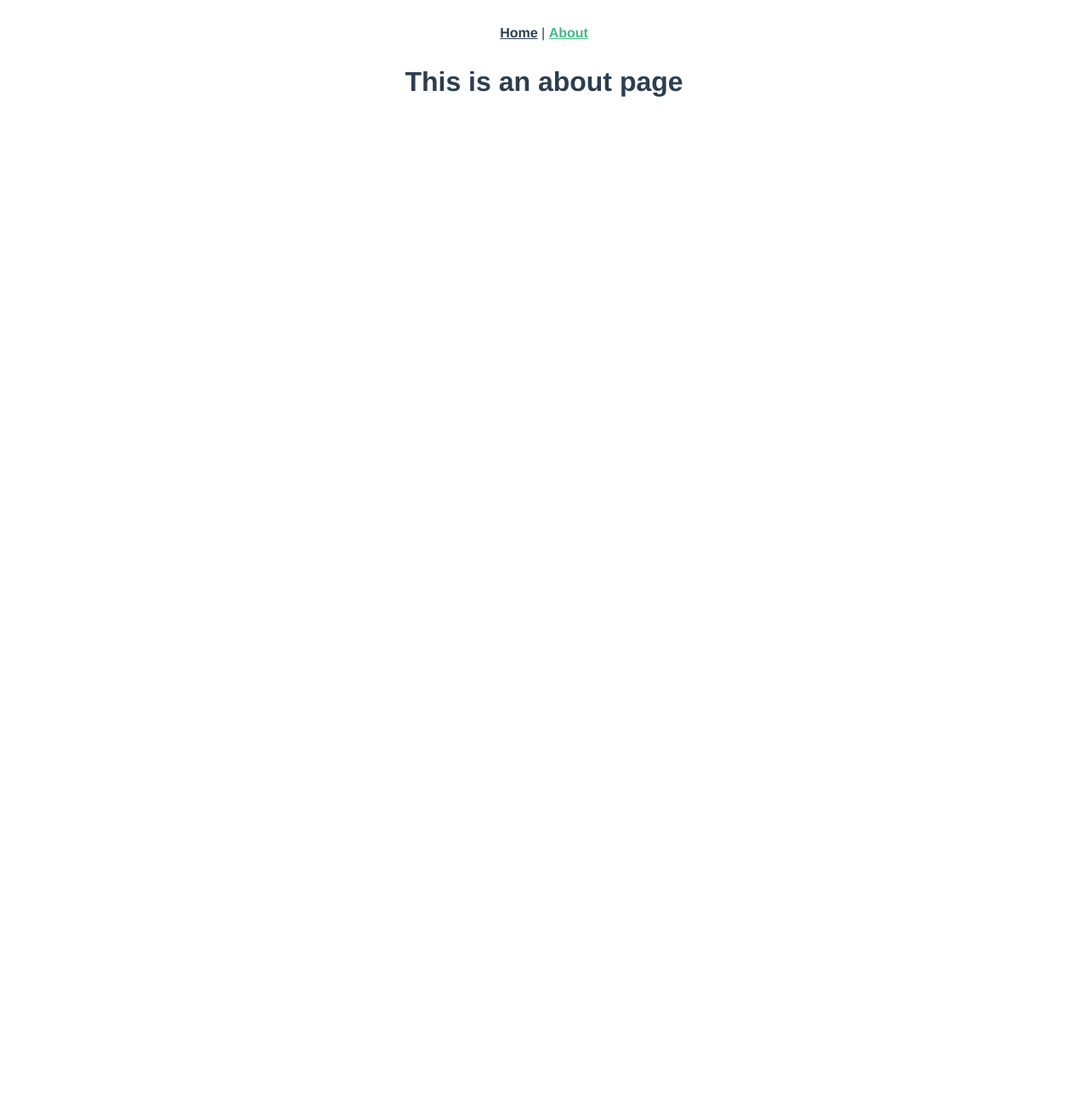
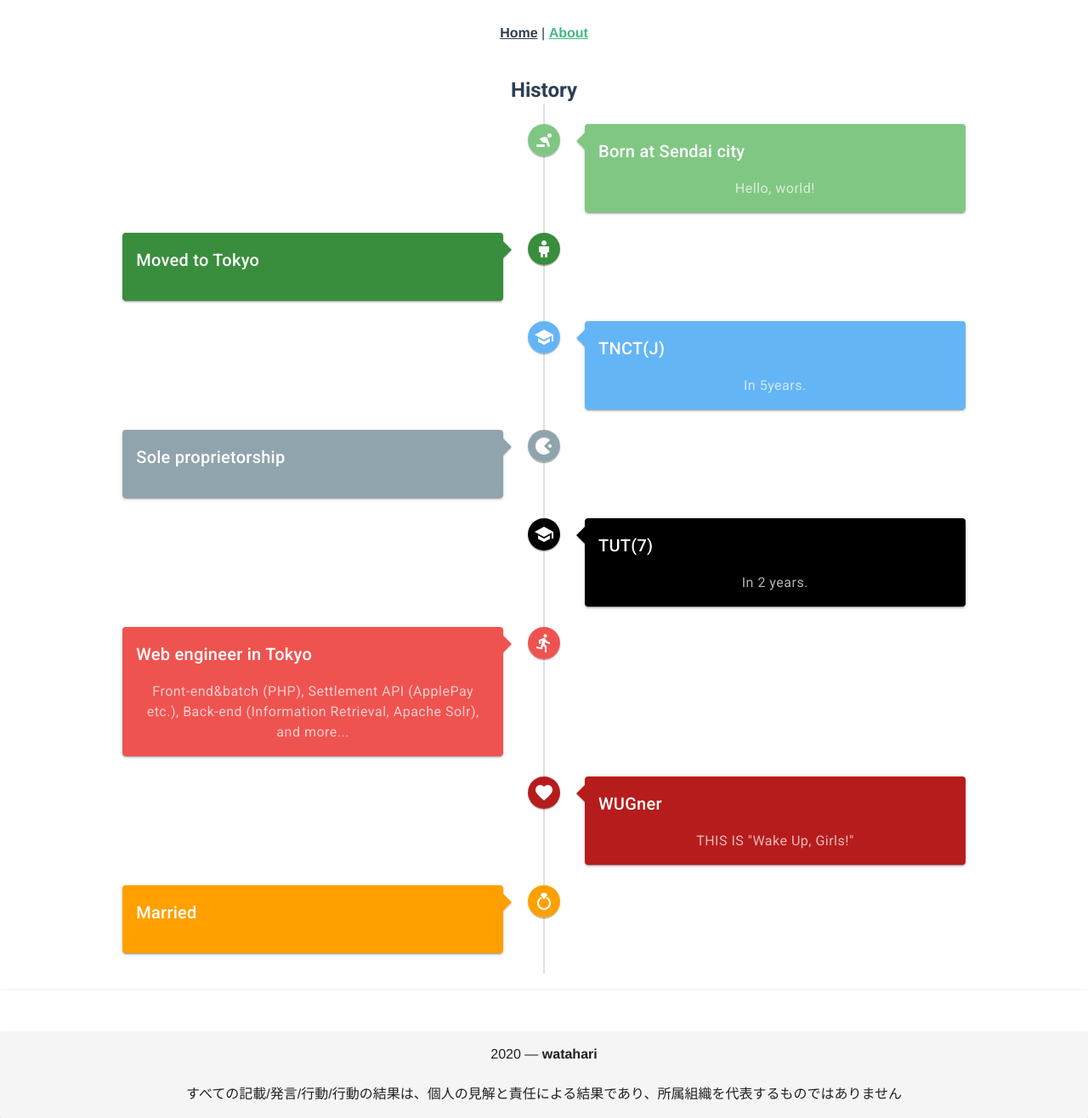
Before and after one commit to watahari/watahari.com, a Vue app: page /about in a window 1280 px wide. Shown: the whole page at 85% size. Before the commit the page ends 800 px from the top, so only its background shows below. Built offline with nearby package versions, Linux system fonts and the light colour scheme.

Commit message:
[modify] implement router, split pages

```diff
--- a/src/App.vue
+++ b/src/App.vue
@@ -5,6 +5,7 @@
       <router-link to="/about">About</router-link>
     </div>
     <router-view/>
+    <Footer/>
   </div>
 </template>
 
@@ -30,3 +31,16 @@
   }
 }
 </style>
+<script>
+import Footer from '@/components/Footer';
+
+export default {
+  name: 'Home',
+  components: {
+    Footer,
+  },
+  data: () => ({
+    //
+  }),
+};
+</script>
--- a/src/components/Me.vue
+++ b/src/components/Me.vue
@@ -44,10 +44,6 @@
           href: 'https://github.com/watahari',
         },
         {
-          text: 'Instagram - Cooking diary',
-          href: 'https://www.instagram.com/meshi_today/',
-        },
-        {
           text: 'Fitbit',
           href: 'https://www.fitbit.com/user/7TQJDG',
         },
--- a/src/views/About.vue
+++ b/src/views/About.vue
@@ -1,5 +1,22 @@
 <template>
-  <div class="about">
-    <h1>This is an about page</h1>
-  </div>
+  <v-app>
+    <v-main>
+      <Timeline/>
+    </v-main>
+  </v-app>
 </template>
+<script>
+
+// @ is an alias to /src
+import Timeline from '@/components/Timeline';
+
+export default {
+  name: 'About',
+  components: {
+    Timeline,
+  },
+  data: () => ({
+    //
+  }),
+};
+</script>
--- a/src/views/Home.vue
+++ b/src/views/Home.vue
@@ -1,18 +1,32 @@
 <template>
-  <div class="home">
-    <img alt="Vue logo" src="../assets/logo.png">
-    <HelloWorld msg="Welcome to Your Vue.js App"/>
-  </div>
+  <v-app>
+    <v-main>
+      <Title/>
+      <v-divider></v-divider>
+      <Me/>
+      <GiveMe/>
+      <Sake/>
+    </v-main>
+  </v-app>
 </template>
 
 <script>
 // @ is an alias to /src
-import HelloWorld from '@/components/HelloWorld.vue'
+import Title from '@/components/Title';
+import Me from '@/components/Me';
+import GiveMe from '@/components/GiveMe';
+import Sake from '@/components/Sake';
 
 export default {
   name: 'Home',
   components: {
-    HelloWorld
-  }
-}
+    Title,
+    Me,
+    GiveMe,
+    Sake,
+  },
+  data: () => ({
+    //
+  }),
+};
 </script>
```
